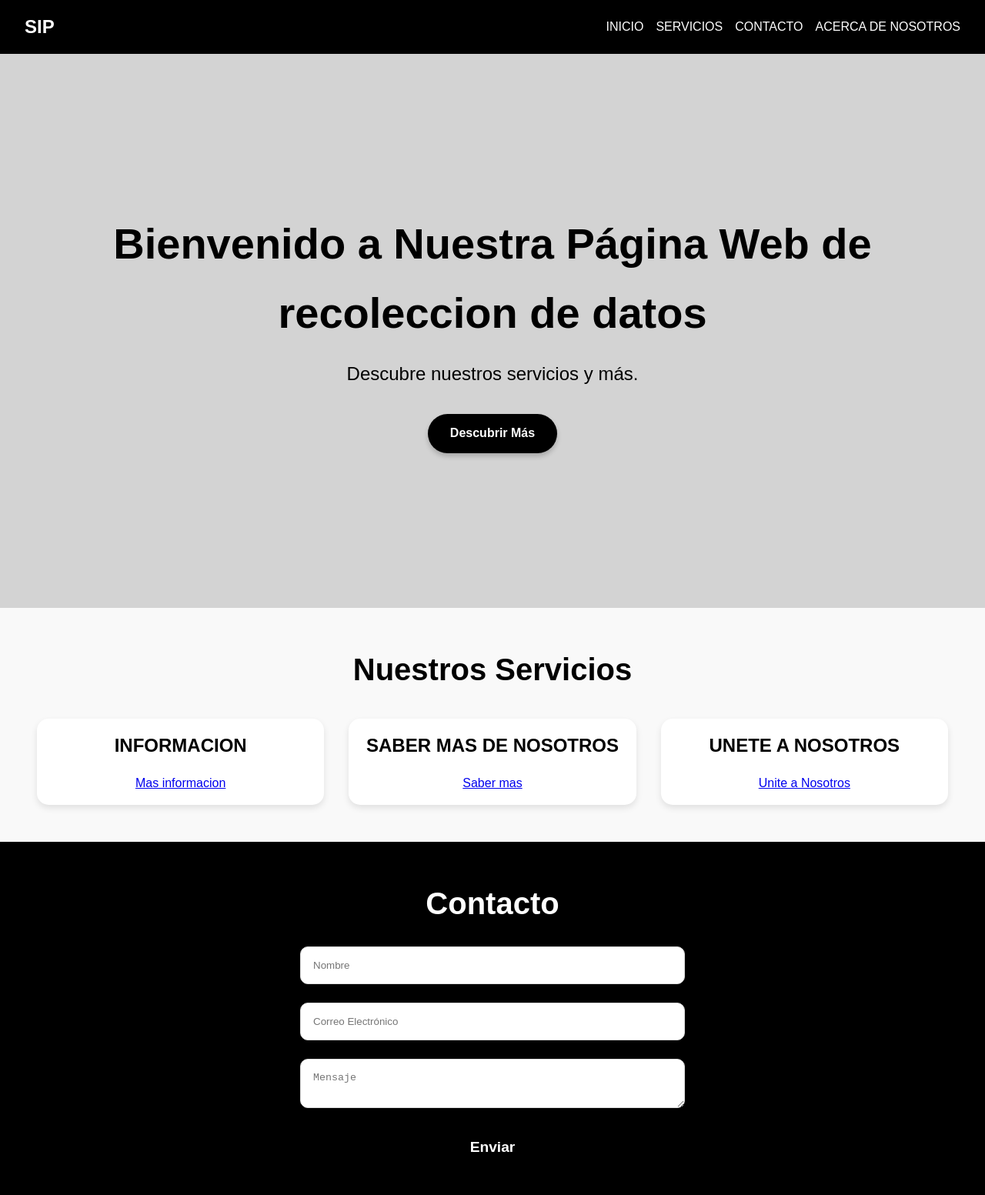
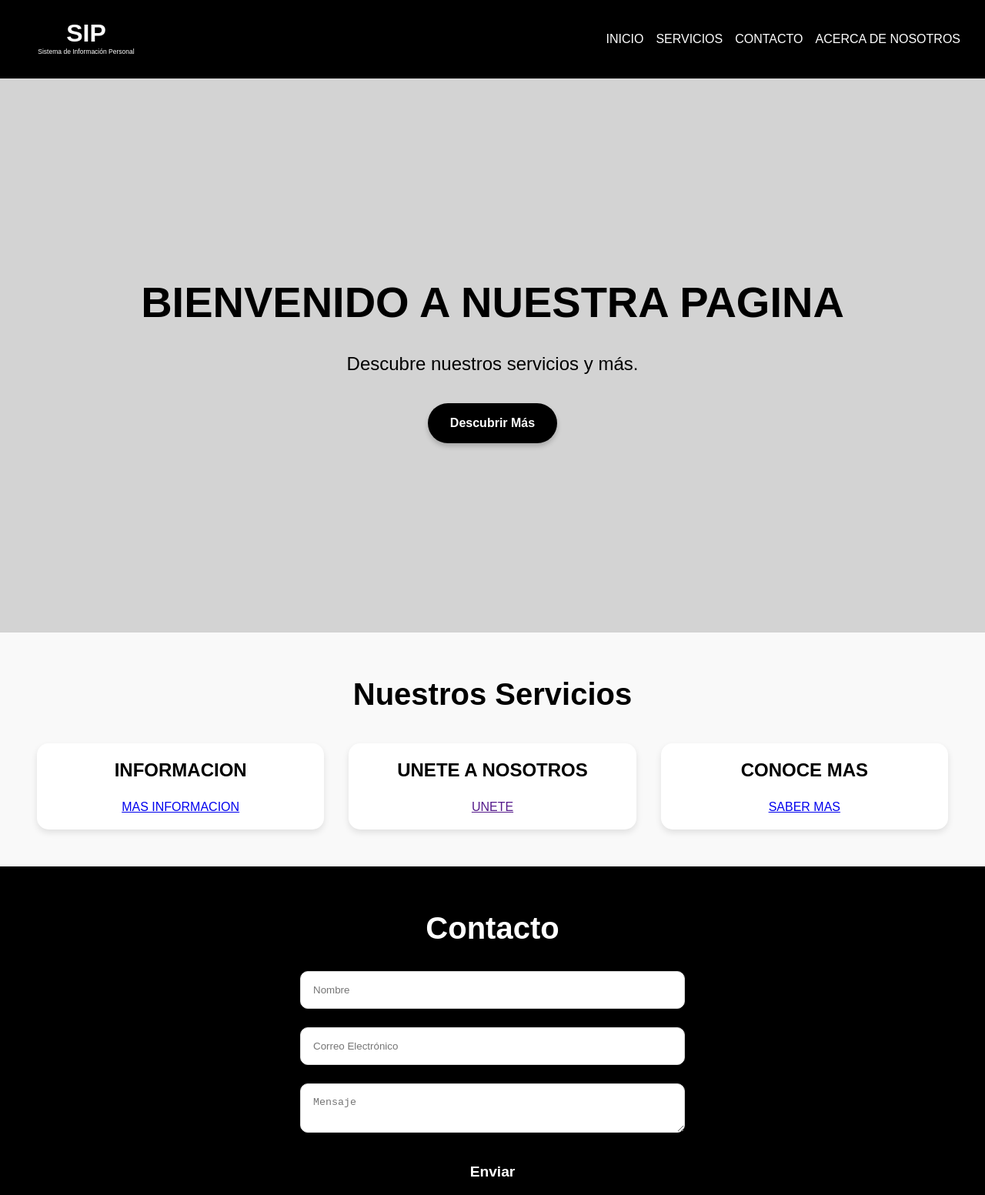
Before and after one commit to saavedra2005/pagina-sip, a plain HTML site: page templates/index.html in a window 1280 px wide. Shown: the top 1553 px of the page at 77% size. Drawn offline with Linux system fonts and the light colour scheme.

Commit message:
index.html

```diff
--- a/templates/index.html
+++ b/templates/index.html
@@ -5,11 +5,21 @@
     <meta name="viewport" content="width=device-width, initial-scale=1.0">
     <link rel="stylesheet" href="../static/stilo.css">
     <script src="../static/app.js" defer></script>
-    <title>Bienvenido a la paguina de recoleccion de datos</title>
+    <title>PAGINA SIP</title>
 </head>
 <body>
     <nav class="navbar">
-        <div class="logo">SIP</div>
+        <!-- LOGO SIP -->
+<svg width="160" height="70" viewBox="0 0 300 120" xmlns="http://www.w3.org/2000/svg">
+    <rect width="300" height="120" fill="#000"/>
+    <text x="150" y="65" text-anchor="middle" fill="white"
+          font-size="60" font-family="Arial" font-weight="bold">
+        SIP
+    </text>
+    <text x="150" y="95" text-anchor="middle" fill="white"
+          font-size="16" font-family="Arial">
+        Sistema de Información Personal
+    </text>
         <ul class="nav-links">
             <li><a href="#inicio">INICIO</a></li>
             <li><a href="#servicios">SERVICIOS</a></li>
@@ -24,7 +34,7 @@
     </nav>
 
     <header id="inicio" class="hero-section">
-        <h1>Bienvenido a Nuestra Página Web de recoleccion de datos </h1>
+        <h1>BIENVENIDO A NUESTRA PAGINA  </h1>
         <p>Descubre nuestros servicios y más.</p>
         <a href="#servicios" class="btn-primary">Descubrir Más</a>
     </header>
@@ -35,18 +45,19 @@
             <div class="cards">
                 <div class="card">
                     <h3>INFORMACION</h3>
-                    <a href="informacion.html"> Mas informacion </a>
+                    <a href="informacion.html"> MAS INFORMACION </a>
                     </p>
 
                 </div>
                 <div class="card">
-                    <h3>SABER MAS DE NOSOTROS</h3>
-                    <a href="saber mas.html">Saber mas </a>
+                    <h3>UNETE A NOSOTROS</h3>
+                    <a href=""> UNETE  </a>
                 </p>
+
                 </div>
                 <div class="card">
-                    <h3>UNETE A NOSOTROS</h3>
-                    <a href="contacto"> Unite a Nosotros </a>
+                    <h3>CONOCE MAS </h3>
+                    <a href="saber mas.html"> SABER MAS </a>
                     </p>
                 </div>
             </div>
@@ -75,7 +86,7 @@
     </main>
 
     <footer>
-        <p>&copy; 2025. Todos los derechos reservados.</p>
+        <p>&copy; 2025. Todos los derechos reservados daniel.</p>
     </footer>
 </body>
 </html>
```
